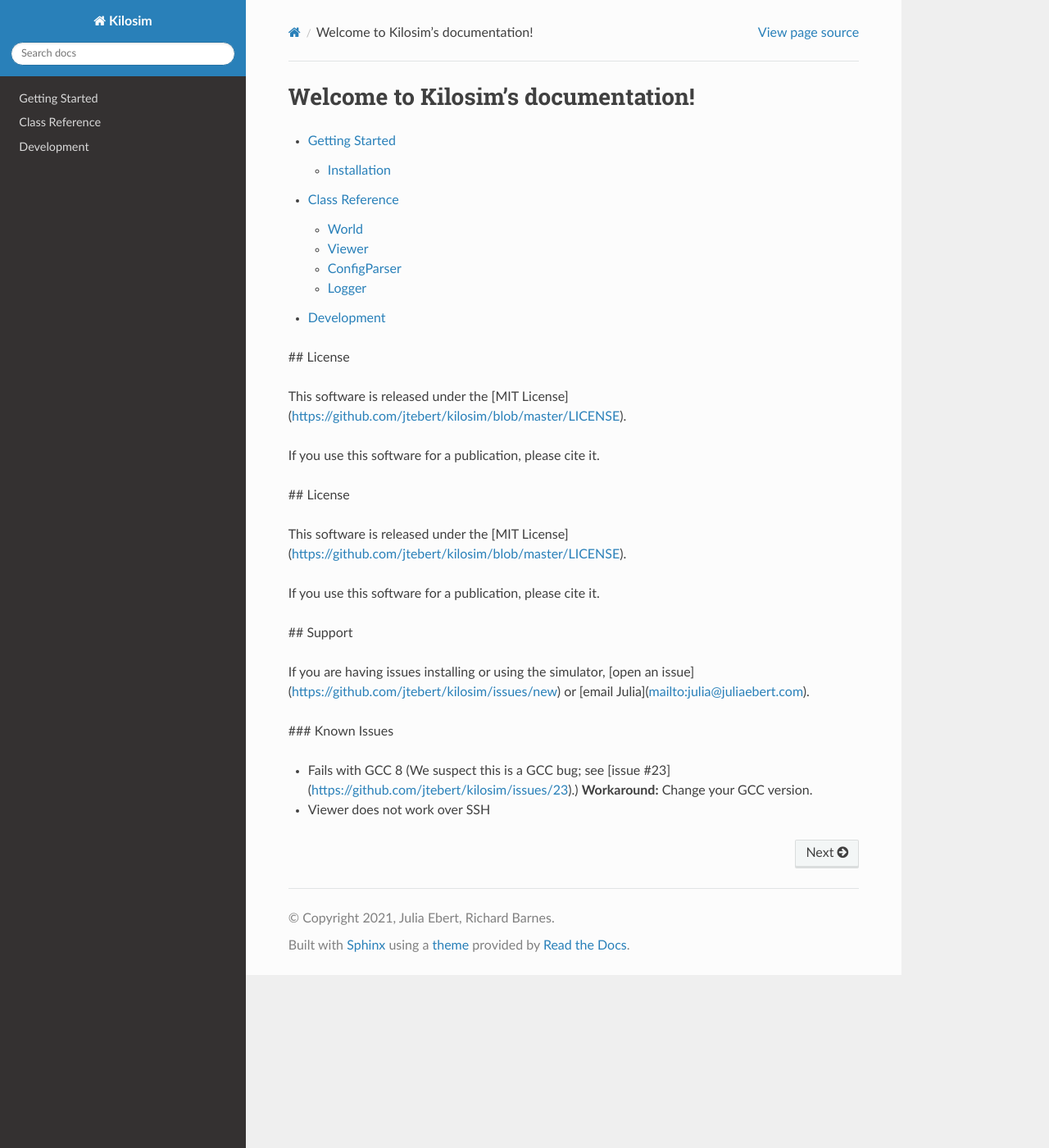
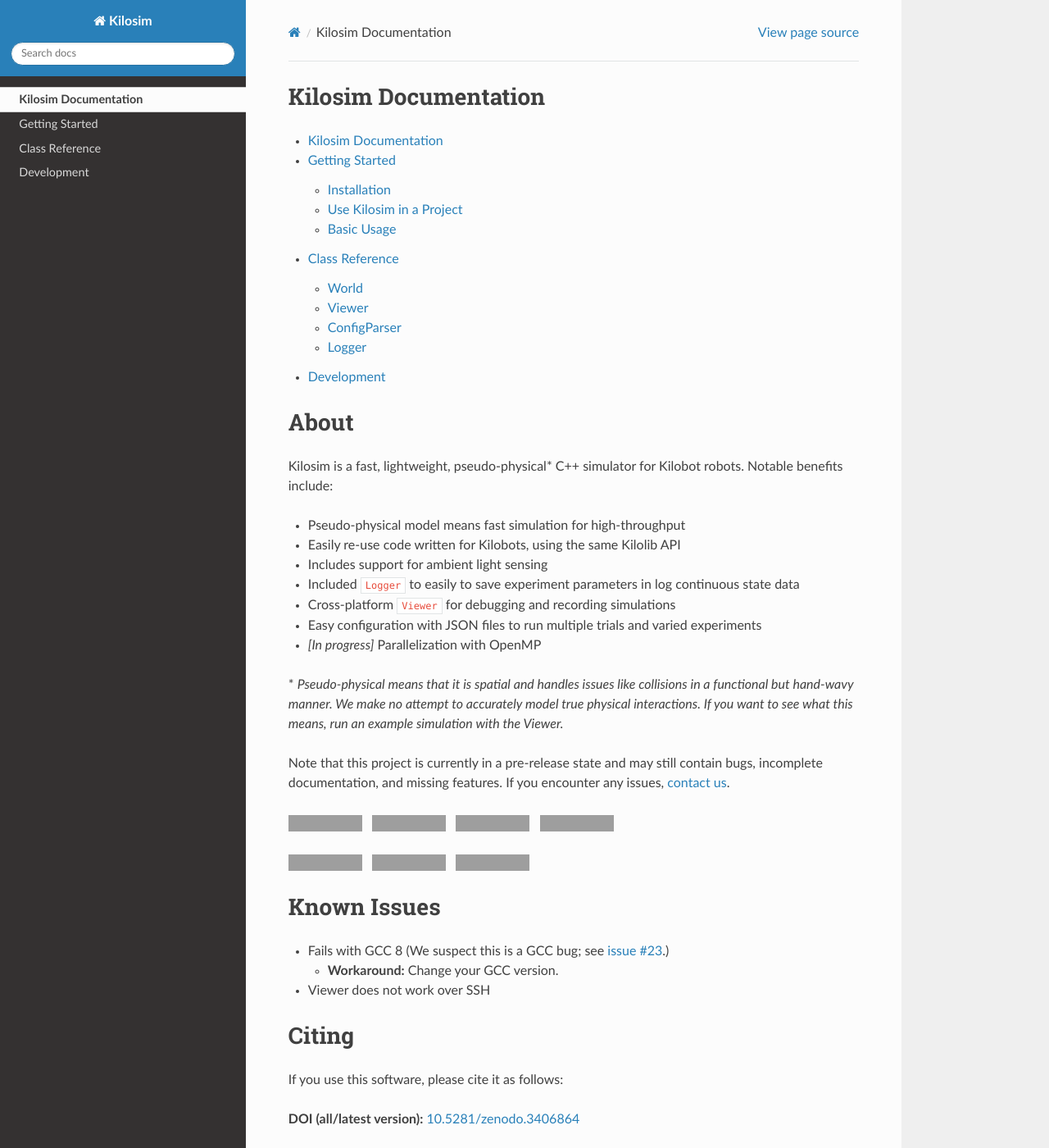
Before and after one commit to jtebert/kilosim, a Sphinx documentation site: the page built from docs/index.rst, in a window 1280 px wide and 1400 px high. Shown: the whole window at 82% size. Built offline with Sphinx 7.4.7 and the Read the Docs theme 2.0.0, drawn with Linux system fonts in a browser that asks for light colours; some of the changed text lies outside the part shown; grey boxes are pictures that could not be loaded.

Commit message:
Adding documentation + cleanup

```diff
--- a/CMakeLists.txt
+++ b/CMakeLists.txt
@@ -18,7 +18,6 @@
 endif()
 
 find_package(OpenMP)
-
 
 
 add_library(kilosim
--- a/docs/conf.py
+++ b/docs/conf.py
@@ -47,11 +47,11 @@
 # -- Project information -----------------------------------------------------
 
 project = 'Kilosim'
-copyright = '2021, Julia Ebert, Richard Barnes'
-author = 'Julia Ebert, Richard Barnes'
+copyright = '2021, Kilosim Contributors'
+author = 'Kilosim Contributors'
 
 # The full version, including alpha/beta/rc tags
-release = '0.5'
+release = '0.4.1'
 
 
 # -- General configuration ---------------------------------------------------
--- a/docs/development.rst
+++ b/docs/development.rst
@@ -9,12 +12,38 @@
 
 If you discover a bug or have an idea, for an improvement, `open an issue <https://github.com/jtebert/kilosim/issues/new>`_.
 
-If you add something you think would be useful to others, submit a pull request. All code should be `fully documented <http://www.doxygen.nl/manual/docblocks.html>`_. You can check your documentation by :ref:`building the documentation locally <Build Documentation>` Code reviews will be required for all pull requests, but we currently do not perform unit testing.
+If you add something you think would be useful to others, submit a pull request. All code should be `fully documented <http://www.doxygen.nl/manual/docblocks.html>`_. If a function must be public to be used by another class, but is not required for the user API, the documentation should be surrounded by ``\internal`` & ``\endinternal`` tags so that it will not appear in the public API documentation. You can check your documentation by :ref:`building the documentation locally <Building documentation (locally)>`
 
-See a `full list of the contributors and their contributions here <contributors>`_.
+Code reviews will be required for all pull requests, but we currently do not perform unit testing.
 
-Build Documentation
-===================
+See a `full list of the contributors and their contributions here <https://github.com/jtebert/kilosim/blob/master/CONTRIBUTORS.md>`_.
+
+Testing & validation
+====================
+
+Although unit tests are not required, there will soon be a set of examples that should produce a valid simulation with outputs that will be described here.
+
+Release checklist
+=================
+
+These requirements must be met before a new release is made. A new release will be made when a pull request is merged to the master branch.
+
+- Verify tests and examples work. (In the future, this will be autmated with continuous integration on GitHub.)
+- Check that all documentation is updated.
+- Update version number. Right now, it has to be manually update in multiple places (which will be consolidated in the future):
+
+  - CMakeLists.txt ``VERSION`` in ``project``
+  - conf.py ``release``
+  - Doxyfile.in ``PROJECT_NUMBER``
+- Update the citation information for Zenoda/bibtex. (link, release date, etc.)
+- Update changelog: move "Unreleased" to new version.
+- Add any new contributors to ``CONTRIBUTORS.md``.
+- Submit a pull request to merge the changes to the master branch.
+- Create release on Github. (This will automatically create a new Stable and version-numbered documentation version on Read The Docs.)
+
+
+Building documentation (locally)
+================================
 
 Build the HTML documentation: (Requires Doxygen and Sphinx to be installed.)
 
@@ -22,4 +51,48 @@
 
     $ make docs
 
-This will automatically build the documentation and save the results to ``build/docs/sphinx``. You can view it by opening ``build/docs/sphinx/index.html``. The latest full documentation is automatically generated and published `on Read The Docs <https://kilosim.readthedocs.io/en/latest/>`_.
+This will automatically build the documentation and save the results to ``build/docs/sphinx``. For anything undocumented, you will see a warning printed in the console. You can view the compiled documentation by opening ``build/docs/sphinx/index.html``.
+
+The latest full documentation is automatically generated and published `on Read The Docs <https://kilosim.readthedocs.io/en/latest/>`_.
+
+Documentation will be automatically generated when a pull request is merged to the master branch (as "latest"), and new releases will produce version-tagged documentation.
+
+Debugging and profiling tips
+============================
+
+These are some helpful tips for local development.
+
+Performance profiling
+---------------------
+
+Do this to figure out what functions are taking up the most time in the code.
+
+To profile with ``gprof`` you need to run a different ``cmake`` command (from the build folder):
+
+.. code-block:: console
+
+    $ cmake -DCMAKE_BUILD_TYPE=RelWithDebInfo -DCMAKE_CXX_FLAGS=-pg -DCMAKE_INSTALL_PREFIX=../ ..
+
+This will generate a file called ``gmon.out``. You can create an analysis with:
+
+.. code-block:: console
+
+    $ gprof gridbots_decisions gmon.out  > analysis.txt
+
+
+Memory profiling
+----------------
+
+You can use ``valgrind`` to profile memory usage. This is also useful for tracking down the source of runtime errors (like segfaults).
+
+Instead of running your code as (for example) ``./bin/kilosim_demo``, run it as:
+
+.. code-block:: console
+
+    $ valgrind --tools=memcheck --leak-chck=yes ./kilosim_demo
+
+
+Additional notes
+================
+
+This documentation was built to Sphinx/Read The Docs from the existing Doxygen documentation following `this guide <https://devblogs.microsoft.com/cppblog/clear-functional-c-documentation-with-sphinx-breathe-doxygen-cmake/>`_.
--- a/docs/getting_started/build-your-own.rst
+++ /dev/null
@@ -1,5 +0,0 @@
-## Configuration and Parameters
-
-Configuration files are defined as JSON files and can be loaded with a ConfigParser. The contents of flat JSON files can be automatically saved with your data using the Logger. (Support for saving JSON objects and arrays to HDF5 may be added in the future if someone needs/wants it.)
-
-There are no fixed requirements for the contents of the configuration files; it's an un-opinionated convenience tool for importing and using whatever (atomic) parameters you want.
--- a/docs/getting_started/index.rst
+++ b/docs/getting_started/index.rst
@@ -1,8 +1,12 @@
 ===============
 Getting Started
 ===============
+
+This will walk you through the process of setting up a new project using Kilosim, as well as how to use its different features.
 
 .. toctree::
     :maxdepth: 1
 
     installation
+    use_in_project
+    basic_usage
--- a/docs/getting_started/installation.rst
+++ b/docs/getting_started/installation.rst
@@ -2,8 +2,8 @@
 Installation
 ============
 
-.. contents:: Table of Contents
-    :depth: 3
+.. contents:: On this page
+  :local:
 
 Dependencies
 ============
--- a/docs/index.rst
+++ b/docs/index.rst
@@ -3,36 +3,99 @@
    You can adapt this file completely to your liking, but it should at least
    contain the root `toctree` directive.
 
-Welcome to Kilosim's documentation!
-===================================
+Kilosim Documentation
+=====================
 
 .. toctree::
    :maxdepth: 2
    :titlesonly:
 
+   self
    getting_started/index
    reference/index
    development
 
+About
+=====
 
-## License
+Kilosim is a fast, lightweight, pseudo-physical* C++ simulator for Kilobot robots. Notable benefits include:
 
-This software is released under the [MIT License](https://github.com/jtebert/kilosim/blob/master/LICENSE).
+- Pseudo-physical model means fast simulation for high-throughput
+- Easily re-use code written for Kilobots, using the same Kilolib API
+- Includes support for ambient light sensing
+- Included ``Logger`` to easily to save experiment parameters in log continuous state data
+- Cross-platform ``Viewer`` for debugging and recording simulations
+- Easy configuration with JSON files to run multiple trials and varied experiments
+- *[In progress]* Parallelization with OpenMP
 
-If you use this software for a publication, please cite it.
+\* *Pseudo-physical means that it is spatial and handles issues like collisions in a functional but hand-wavy manner. We make no attempt to accurately model true physical interactions. If you want to see what this means, run an example simulation with the Viewer.*
+
+Note that this project is currently in a pre-release state and may still contain bugs, incomplete documentation, and missing features. If you encounter any issues, :ref:`contact us <Support>`.
+
+|GitHub release| |nbsp| |GitHub issues-open| |nbsp| |GitHub issues-closed| |nbsp| |GitHub pull-requests|
+
+|DOI| |nbsp| |Documentation| |nbsp| |MIT license|
+
+Known Issues
+============
+
+- Fails with GCC 8 (We suspect this is a GCC bug; see `issue #23 <https://github.com/jtebert/kilosim/issues/23>`_.)
+
+  - **Workaround:** Change your GCC version.
+- Viewer does not work over SSH
+
+Citing
+======
+
+If you use this software, please cite it as follows:
+
+**DOI (all/latest version):** `10.5281/zenodo.3406864 <https://doi.org/10.5281/zenodo.3406864>`_
+
+**BibTeX:**
+
+.. code-block:: bibtex
+
+   bibtex
+   @misc{kilosim_3406865,
+   author       = {Ebert, Julia and
+                     Barnes, Richard},
+   title        = {Kilosim},
+   month        = mar,
+   year         = 2020,
+   doi          = {10.5281/zenodo.3406865},
+   url          = {https://doi.org/10.5281/zenodo.3406865}
+   }
+
+License
+=======
+
+This software is released under the `MIT License <https://github.com/jtebert/kilosim/blob/master/LICENSE)>`_.
+
+Support
+=======
+
+If you are having issues installing or using the simulator or you have questions: `open an issue on GitHub <https://github.com/jtebert/kilosim/issues/new>`_ or `email Julia Ebert <mailto:julia\@juliaebert.com>`_.
+
+.. |GitHub release| image:: https://img.shields.io/github/release-pre/jtebert/kilosim?color=yellow&style=for-the-badge
+   :target: https://github.com/jtebert/kilosim/releases
+
+.. |GitHub issues-closed| image:: https://img.shields.io/github/issues-closed/jtebert/kilosim.svg?style=for-the-badge
+   :target: https://GitHub.com/Naereen/StrapDown.js/issues?q=is%3Aissue+is%3Aclosed
+
+.. |GitHub issues-open| image:: https://img.shields.io/github/issues/jtebert/kilosim.svg?style=for-the-badge
+   :target: https://github.com/jtebert/kilosim/issues
+
+.. |GitHub pull-requests| image:: https://img.shields.io/github/issues-pr/jtebert/kilosim.svg?style=for-the-badge
+   :target: https://GitHub.com/jtebert/kilosim/pull/
 
 
-## License
+.. |Documentation| image:: https://readthedocs.org/projects/kilosim/badge/?version=latest&style=for-the-badge
+   :target: https://kilosim.readthedocs.io/en/latest/?badge=latest
 
-This software is released under the [MIT License](https://github.com/jtebert/kilosim/blob/master/LICENSE).
+.. |DOI| image:: https://zenodo.org/badge/DOI/10.5281/zenodo.3406864.svg
+   :target: https://doi.org/10.5281/zenodo.3406864
 
-If you use this software for a publication, please cite it.
+.. |MIT license| image:: https://img.shields.io/badge/License-MIT-blue.svg?style=for-the-badge
+   :target: https://lbesson.mit-license.org/
 
-## Support
-
-If you are having issues installing or using the simulator, [open an issue](https://github.com/jtebert/kilosim/issues/new) or [email Julia](mailto:julia@juliaebert.com).
-
-### Known Issues
-
-- Fails with GCC 8 (We suspect this is a GCC bug; see [issue #23](https://github.com/jtebert/kilosim/issues/23).) **Workaround:** Change your GCC version.
-- Viewer does not work over SSH
+.. |nbsp| unicode:: 0xA0
```
Also changed, not shown: other parts of docs/development.rst (+3 -0 lines), docs/getting_started/basic_usage.rst (added, +16 -0 lines), docs/getting_started/use_in_project.rst (added, +114 -0 lines), docs/layout.xml (deleted, +0 -194 lines), docs/footer.html (deleted), docs/header.html (deleted), 1 other file.
